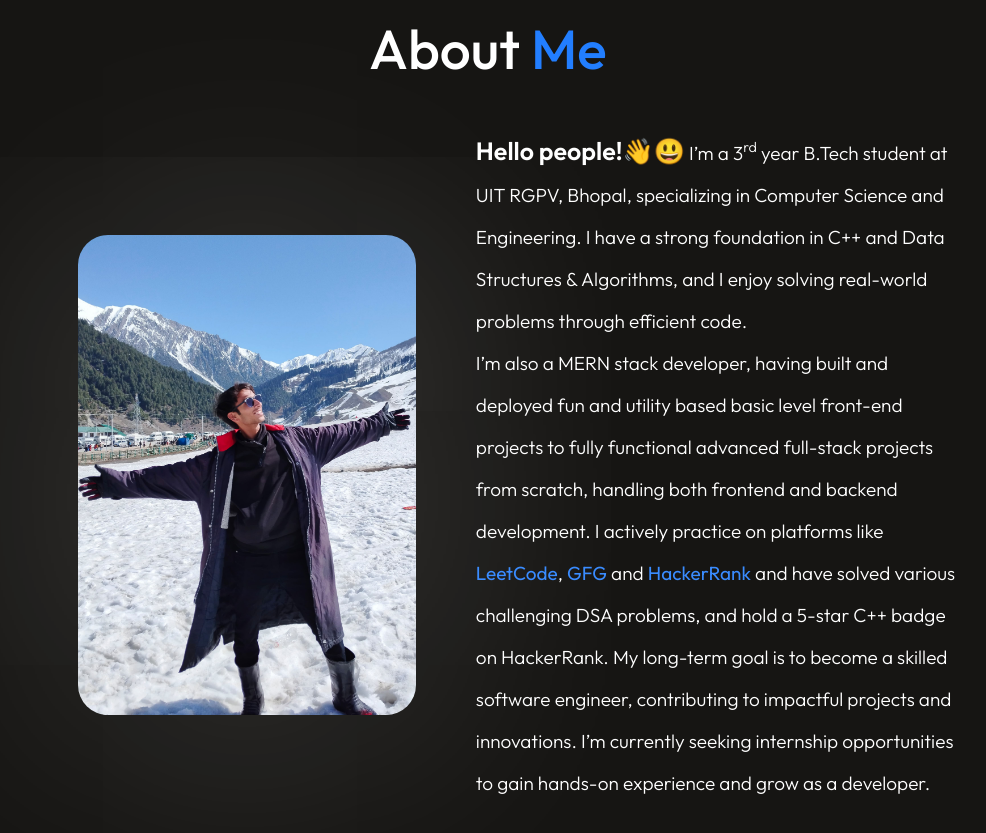
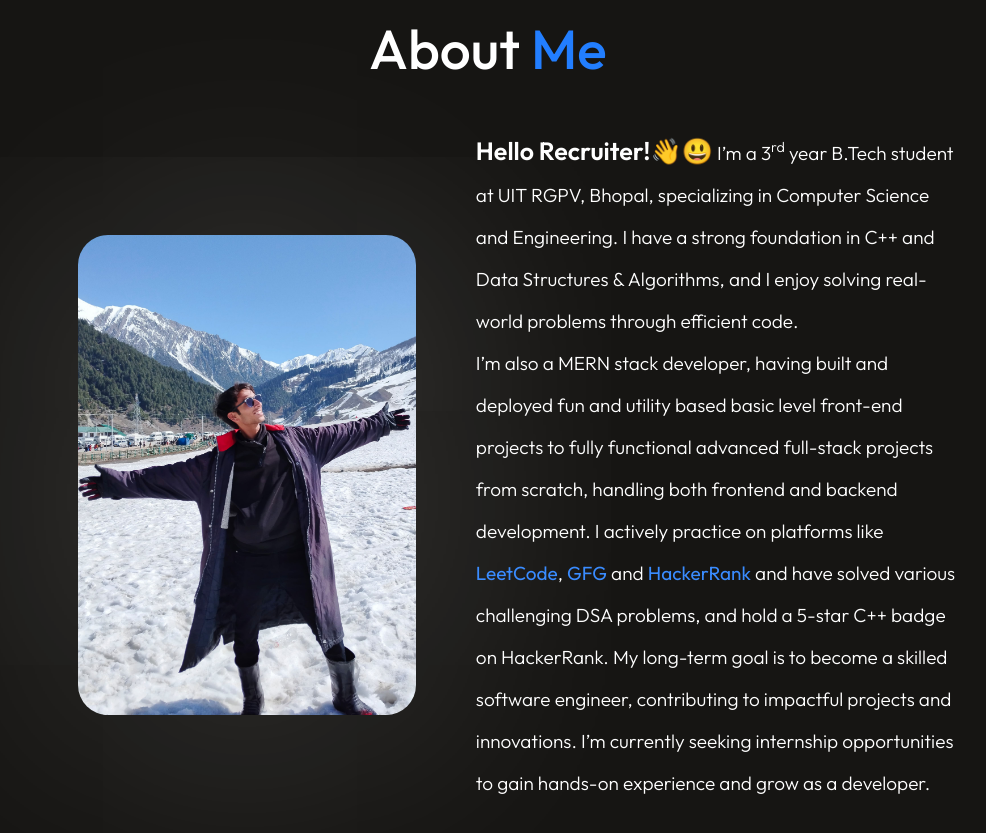
Before and after one commit to bhavikcodes/bhavik-Portfolio, a React (Vite) app: page / in a window 1280 px wide. Shown: the part 860-1693 px from the top of the page, without its empty margins (152-1138 px from the left). Built offline with nearby package versions, Linux system fonts and the light colour scheme.

Commit message:
Update greeting message for recruiters

```diff
--- a/src/components/About/About.jsx
+++ b/src/components/About/About.jsx
@@ -17,7 +17,7 @@ const About = () => {
         </div>
         <div className="about-para">
           <p>
-            <b style={{ fontSize: "25px", fontWeight: "600" }}>Hello people!👋😃</b> I’m a 3<sup>rd</sup> year B.Tech student at UIT RGPV, Bhopal, specializing in Computer Science and Engineering. I have a strong foundation in C++ and Data Structures & Algorithms, and I enjoy solving real-world problems through efficient code.
+            <b style={{ fontSize: "25px", fontWeight: "600" }}>Hello Recruiter!👋😃</b> I’m a 3<sup>rd</sup> year B.Tech student at UIT RGPV, Bhopal, specializing in Computer Science and Engineering. I have a strong foundation in C++ and Data Structures & Algorithms, and I enjoy solving real-world problems through efficient code.
             <br />
             I’m also a MERN stack developer, having built and deployed fun and utility based basic level front-end projects to fully functional advanced full-stack projects from scratch, handling both frontend and backend development.
             I actively practice on platforms like <a href="https://leetcode.com/u/bhavikcodes/" target="_blank" rel="noopener noreferrer">LeetCode</a>, <a href="https://www.geeksforgeeks.org/user/bj541yy55/" target="_blank" rel="noopener noreferrer">GFG</a> and <a href="https://www.hackerrank.com/profile/bj541023" target="_blank" rel="noopener noreferrer">HackerRank</a> and have solved various challenging DSA problems, and hold a 5-star C++ badge on HackerRank.
```
